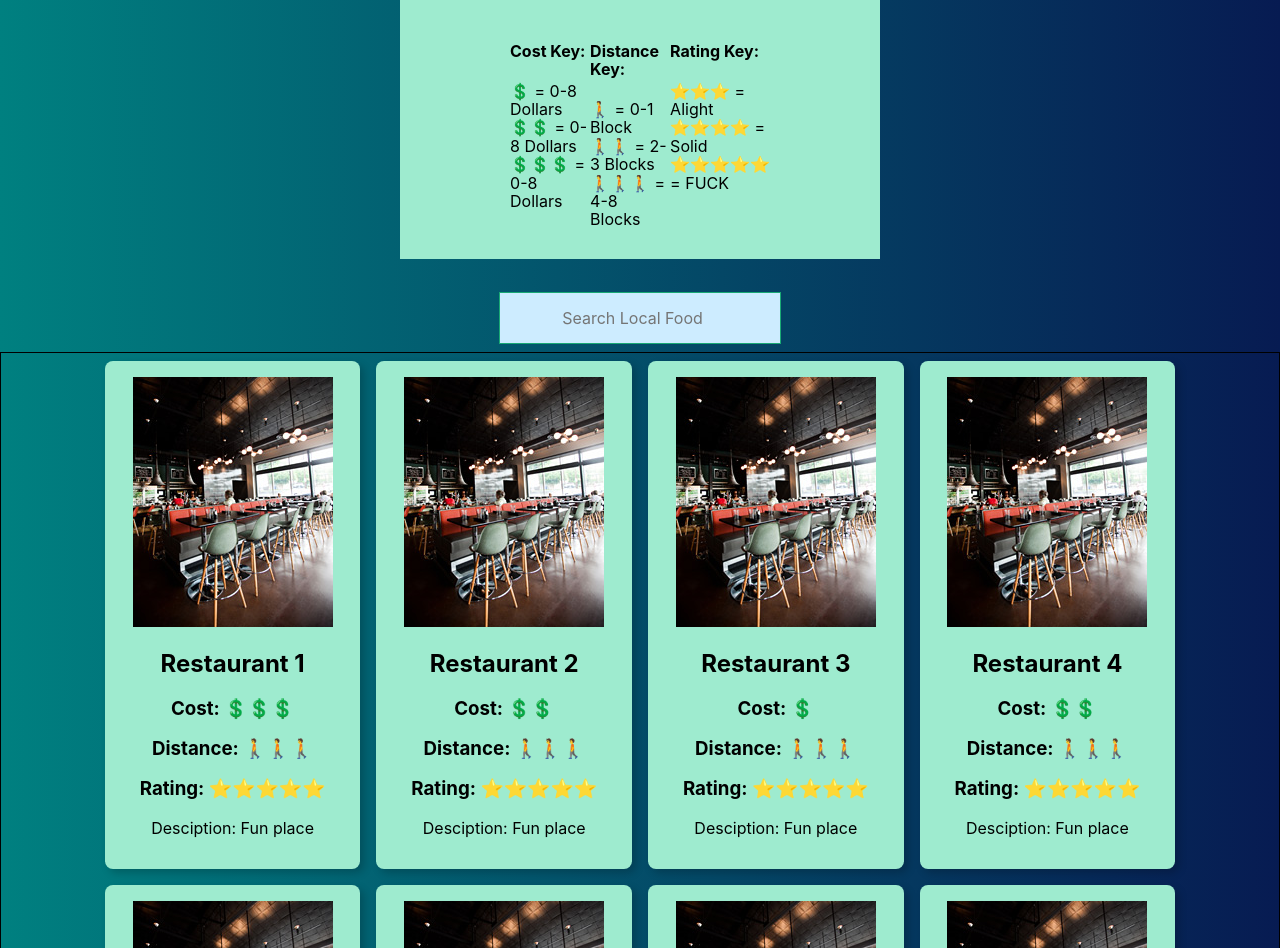
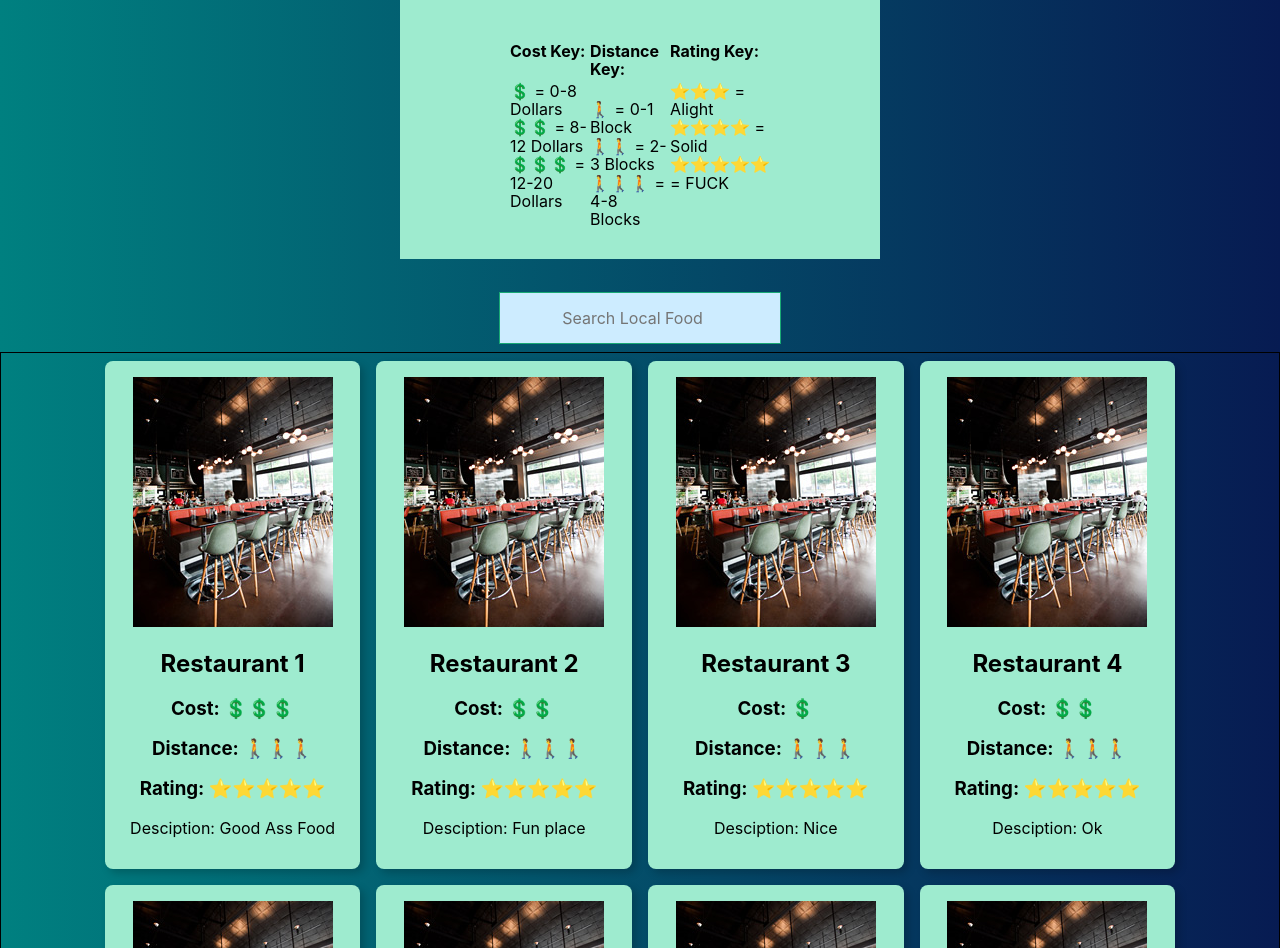
Before and after one commit to KrisStobbe/restaurant-ui, a React (Create React App) app: page / in a window 1280 px wide. Shown: the part 264-1212 px from the top of the page. Built offline with nearby package versions, Linux system fonts and the light colour scheme.

Commit message:
Updated Dollar Ammounts

```diff
--- a/src/Introduction.js
+++ b/src/Introduction.js
@@ -13,8 +13,8 @@ const Introduction = () => {
 							<h4 > Cost Key: </h4>
 								<ul className = 'box1'>
 									<li> 💲 = 0-8 Dollars </li>
-									<li> 💲💲 = 0-8 Dollars </li>
-									<li> 💲💲💲 = 0-8 Dollars </li>
+									<li> 💲💲 = 8-12 Dollars </li>
+									<li> 💲💲💲 = 12-20 Dollars </li>
 								</ul>
 						</div>
 						<div className = 'distance'>
--- a/src/restaurants.js
+++ b/src/restaurants.js
@@ -6,7 +6,7 @@ export const restaurants = [
     Distance: '🚶‍🚶‍🚶‍',
     Rating: '⭐⭐⭐⭐⭐',
     user: '1',
-    Description: 'Fun place'
+    Description: 'Good Ass Food'
   },
   {
     id: 2,
@@ -24,7 +24,7 @@ export const restaurants = [
     Distance: '🚶‍🚶‍🚶‍',
     Rating: '⭐⭐⭐⭐⭐',
     user: '3',
-    Description: 'Fun place'
+    Description: 'Nice'
   },
   {
     id: 4,
@@ -33,7 +33,7 @@ export const restaurants = [
     Distance: '🚶‍🚶‍🚶‍',
     Rating: '⭐⭐⭐⭐⭐',
     user: '4',
-    Description: 'Fun place'
+    Description: 'Ok'
   },
   {
     id: 5,
```
